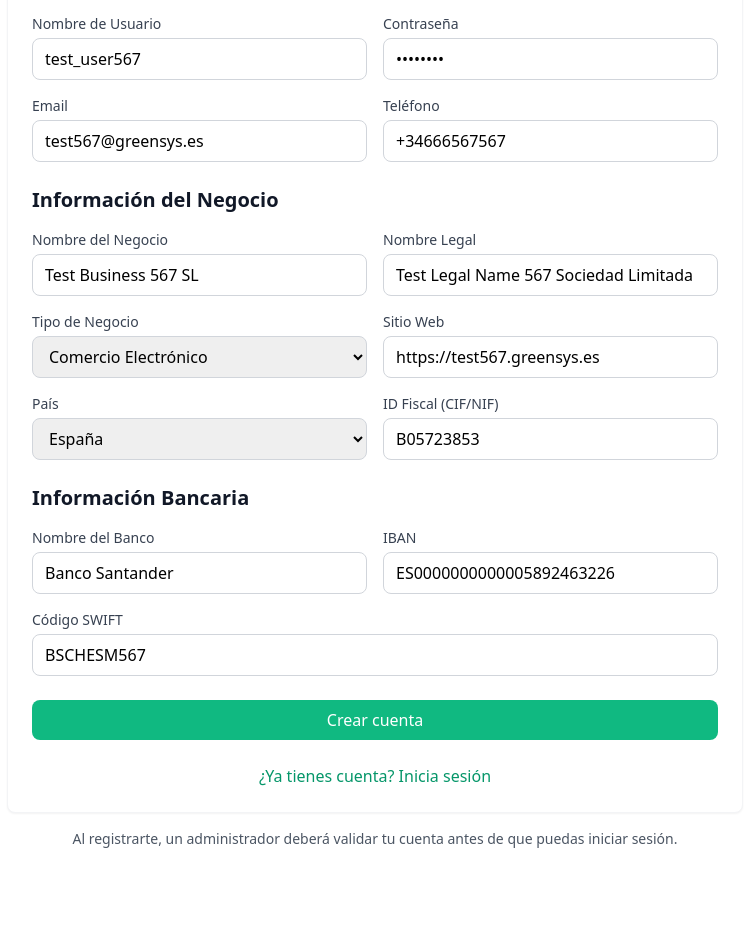
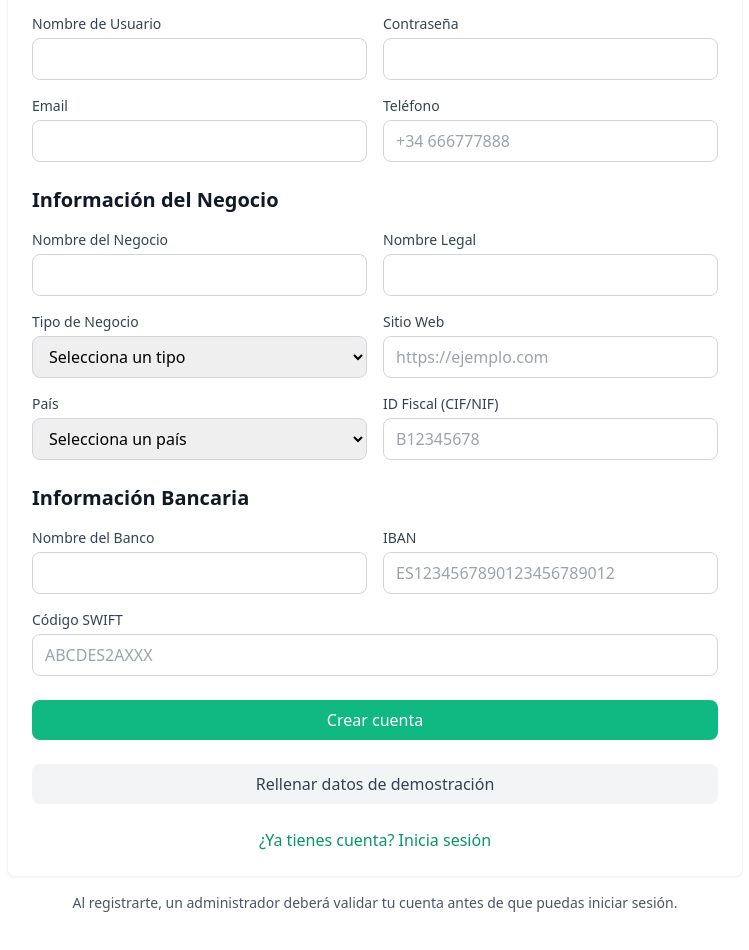
Before and after one commit to obruiz/web-greensys, a Vue app: page /register in a window 1280 px wide. Shown: the part 300-1250 px from the top of the page, without its empty margins (265-1014 px from the left). Before the commit the page ends 1197 px from the top, so only its background shows below. Built offline with nearby package versions, Linux system fonts and the light colour scheme.

Commit message:
Preparacion demo

```diff
--- a/src/views/Login.vue
+++ b/src/views/Login.vue
@@ -12,6 +12,11 @@ const authStore = useAuthStore()
 const username = ref('')
 const password = ref('')
 const showRegisteredMessage = ref(false)
+
+const fillDemoData = () => {
+  username.value = 'greensys_demo'
+  password.value = 'Demo2024!'
+}
 
 onMounted(() => {
   if (route.query.registered === 'true') {
@@ -127,6 +132,13 @@ const handleSubmit = async () => {
                 <span v-if="authStore.isLoading">Iniciando sesión...</span>
                 <span v-else>Iniciar sesión</span>
               </button>
+              <button
+                type="button"
+                @click="fillDemoData"
+                class="mt-4 w-full bg-gray-100 text-gray-700 py-2 px-4 rounded-lg hover:bg-gray-200 transition-colors flex items-center justify-center gap-2"
+              >
+                <span>Rellenar datos de demostración</span>
+              </button>
             </form>
             <div class="mt-4 text-center">
               <router-link to="/register" class="text-emerald-600 hover:text-emerald-500">
--- a/src/views/Register.vue
+++ b/src/views/Register.vue
@@ -26,35 +26,33 @@ const formData = ref({
 
 // Función para generar datos de prueba aleatorios
 const generateTestData = () => {
-  const randomNum = Math.floor(Math.random() * 1000).toString().padStart(3, '0')
-  const randomNIF = Math.floor(Math.random() * 10000000).toString().padStart(8, '0')
-  const randomIBAN = Math.floor(Math.random() * 10000000000).toString().padStart(22, '0')
-
   return {
-    username: `test_user${randomNum}`,
-    password: 'Test123!',
-    email: `test${randomNum}@greensys.es`,
-    phone: `+34666${randomNum}${randomNum}`, // Número español válido
-    businessName: `Test Business ${randomNum} SL`,
-    legalName: `Test Legal Name ${randomNum} Sociedad Limitada`,
+    username: 'greensys_demo',
+    password: 'Demo2024!',
+    email: 'demo@greensys.es',
+    phone: '+34666777888',
+    businessName: 'GreenSys Demo SL',
+    legalName: 'GreenSys Demonstración Sociedad Limitada',
     businessType: 'ecommerce',
-    website: `https://test${randomNum}.greensys.es`,
+    website: 'https://demo.greensys.es',
     country: 'España',
-    taxId: `B${randomNIF}`, // CIF válido formato español
+    taxId: 'B12345678',
     bankName: 'Banco Santander',
-    iban: `ES${randomIBAN}`, // IBAN español válido
-    swift: `BSCHESM${randomNum.substring(0, 3)}` // SWIFT válido del Santander
+    iban: 'ES1234567890123456789012',
+    swift: 'BSCHESMM123'
   }
 }
 
-// Solo en desarrollo, rellenar automáticamente los campos
+const fillDemoData = () => {
+  const testData = generateTestData()
+  Object.keys(testData).forEach(key => {
+    formData.value[key] = testData[key]
+  })
+}
+
+// Eliminamos el auto-rellenado en desarrollo
 onMounted(() => {
-  if (process.env.NODE_ENV === 'development') {
-    const testData = generateTestData()
-    Object.keys(testData).forEach(key => {
-      formData.value[key] = testData[key]
-    })
-  }
+  // Dejamos el componente vacío por si necesitamos añadir otra lógica después
 })
 
 const validateForm = () => {
@@ -305,6 +303,13 @@ const handleSubmit = async () => {
             <span v-if="authStore.isLoading">Creando cuenta...</span>
             <span v-else>Crear cuenta</span>
           </button>
+          <button
+            type="button"
+            @click="fillDemoData"
+            class="mt-4 w-full bg-gray-100 text-gray-700 py-2 px-4 rounded-lg hover:bg-gray-200 transition-colors flex items-center justify-center gap-2"
+          >
+            <span>Rellenar datos de demostración</span>
+          </button>
           <div class="text-center">
             <router-link to="/login" class="text-emerald-600 hover:text-emerald-500">
               ¿Ya tienes cuenta? Inicia sesión
```
